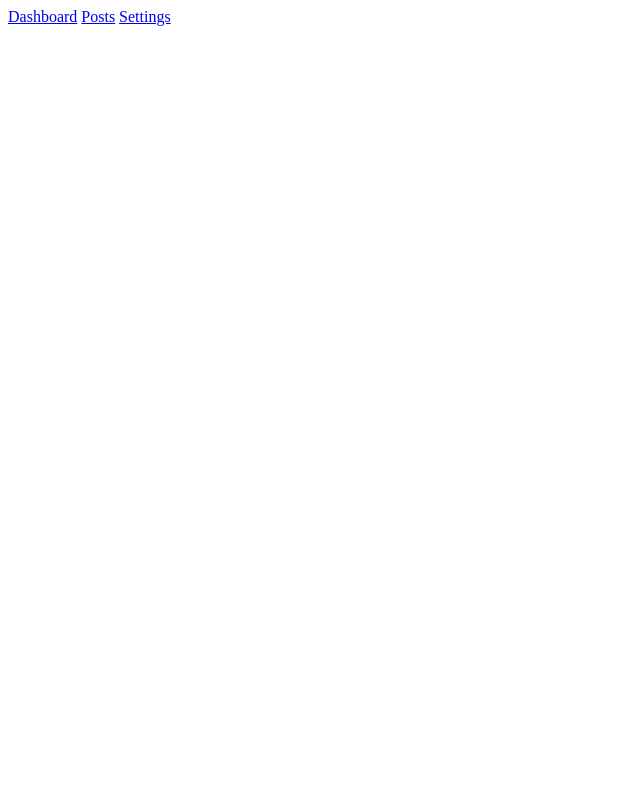
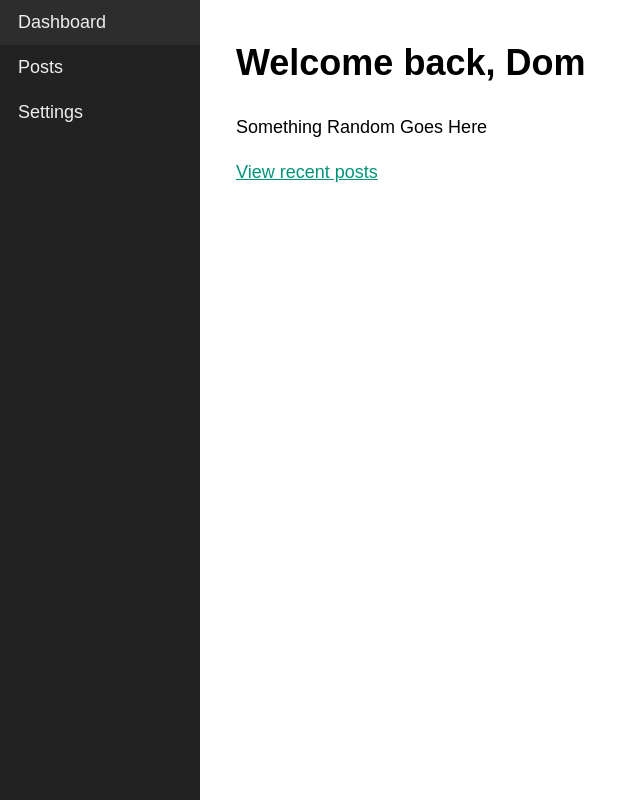
Before and after one commit to HackerUnranked/Single_JS_App, a website with bundled scripts: page frontend/index.html in a window 1280 px wide. Shown: the whole page, without its empty margins (0-640 px from the left). Built offline with nearby package versions, Linux system fonts and the light colour scheme.

Commit message:
finished doing the application

```diff
--- a/frontend/index.html
+++ b/frontend/index.html
@@ -4,6 +4,7 @@
     <meta charset="UTF-8">
     <meta name="viewport" content="width=device-width, initial-scale=1.0">
     <title>Single Page App</title>
+    <link rel="stylesheet" href="static/css/index.css">
 </head>
 <body>
     <nav class="nav">
@@ -11,6 +12,7 @@
         <a href="/posts" class="nav__link" data-link>Posts</a>
         <a href="/settings" class="nav__link" data-link>Settings</a>
     </nav>
+    <div id="app"></div>
     <script type="module" src="/static/js/index.js"></script>
 </body>
 </html>
--- /dev/null
+++ b/frontend/static/css/index.css
@@ -0,0 +1,40 @@
+body {
+
+    --nav-width: 200px;
+    margin: 0 0 0 var(--nav-width);
+    font-family: 'Quicksand', sans-serif;
+    font-size: 18px;
+}
+
+.nav {
+
+    position: fixed;
+    top:0;
+    left:0;
+    width: var(--nav-width);
+    height: 100vh;
+    background: #222222;
+}
+
+.nav__link {
+
+    display: block;
+    padding: 12px 18px;
+    text-decoration: none;
+    color: #eeeeee;
+    font-weight: 500;
+}
+
+.nav__link:hover {
+    background: rgba(255, 255, 255, 0.05);
+}
+
+#app {
+    margin: 2em;
+    line-height: 1.5;
+    font-weight: 500;
+}
+
+a {
+    color: #009579;
+}
--- a/frontend/static/js/index.js
+++ b/frontend/static/js/index.js
@@ -1,3 +1,7 @@
+import Dashboard from "./views/Dashboard.js";
+import Posts from "./views/Posts.js";
+import Settings from "./views/Settings.js";
+
 // If you expect the back-button to take you to the previous piece of content you interacted
 // with on the page that is the only case for using history.pushState() since it adds a new history entry.
 const navigate_to = url => {
@@ -11,9 +15,9 @@ const router = async () => {
     // this is an array of objects in js
     const routes = [
 
-        {path: "/", view: () => console.log("Viewing Dashboard") },
-        {path: "/posts", view: () => console.log("Viewing Posts") },
-        {path: "/settings", view: () => console.log("Viewing Settings") },
+        {path: "/", view: Dashboard },
+        {path: "/posts", view: Posts },
+        {path: "/settings", view: Settings },
     ];
 
     // this calls the route function on every obj in routes
@@ -29,8 +33,10 @@ const router = async () => {
         };
     });
 
+    // find if the location is a match
     let matches = potentialMatches.find(potentialMatch => potentialMatch.isMatch);
 
+    // if there are no matches go to the first route
     if (!matches)
     {
         matches = {
@@ -39,11 +45,17 @@ const router = async () => {
         };
     }
 
-    // display the obj
-    console.log(matches.route.view());
+    // create a new class object
+    const view = new matches.route.view();
+
+    // grab the app element
+    document.querySelector("#app").innerHTML = await view.getHtml();
+
 };
 
-window.addEventListener("popstate", router)
+// listen when a history changes because of the browser action call router
+// an example is pressing the back button on the browser
+window.addEventListener("popstate", router);
 
 // when the document is loaded call router function
 document.addEventListener("DOMContentLoaded", () => {
--- /dev/null
+++ b/frontend/static/js/views/AbstractView.js
@@ -0,0 +1,14 @@
+
+export default class {
+    constructor(){
+
+    }
+
+    setTitle(title) {
+        document.title = title;
+    }
+
+    async getHtml() {
+        return "";
+    }
+}
--- /dev/null
+++ b/frontend/static/js/views/Dashboard.js
@@ -0,0 +1,20 @@
+import AbstractView from "./AbstractView.js";
+
+export default class extends AbstractView {
+    constructor() {
+        super();
+        this.setTitle("Dashboard");
+    }
+
+    async getHtml() {
+        return`
+            <h1>Welcome back, Dom</h1>
+            <p>
+                Something Random Goes Here
+            </p>
+            <p>
+                <a href="/posts" data-link>View recent posts</a>
+            </p>
+        `;
+    }
+}
--- /dev/null
+++ b/frontend/static/js/views/Posts.js
@@ -0,0 +1,17 @@
+import AbstractView from "./AbstractView.js";
+
+export default class extends AbstractView {
+    constructor() {
+        super();
+        this.setTitle("Posts");
+    }
+
+    async getHtml() {
+        return`
+            <h1>Posts</h1>
+            <p>
+                POSTS!!!!!
+            </p>
+        `;
+    }
+}
--- /dev/null
+++ b/frontend/static/js/views/Settings.js
@@ -0,0 +1,17 @@
+import AbstractView from "./AbstractView.js";
+
+export default class extends AbstractView {
+    constructor() {
+        super();
+        this.setTitle("Settings");
+    }
+
+    async getHtml() {
+        return`
+            <h1>Eat Poop</h1>
+            <p>
+                SETTINGS!!!!
+            </p>
+        `;
+    }
+}
```
